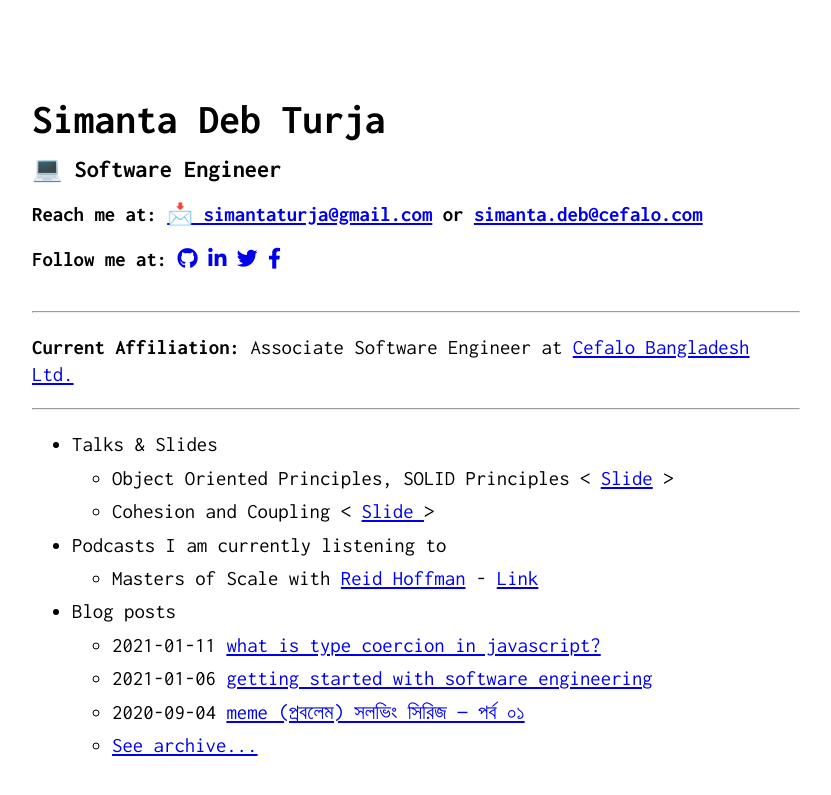
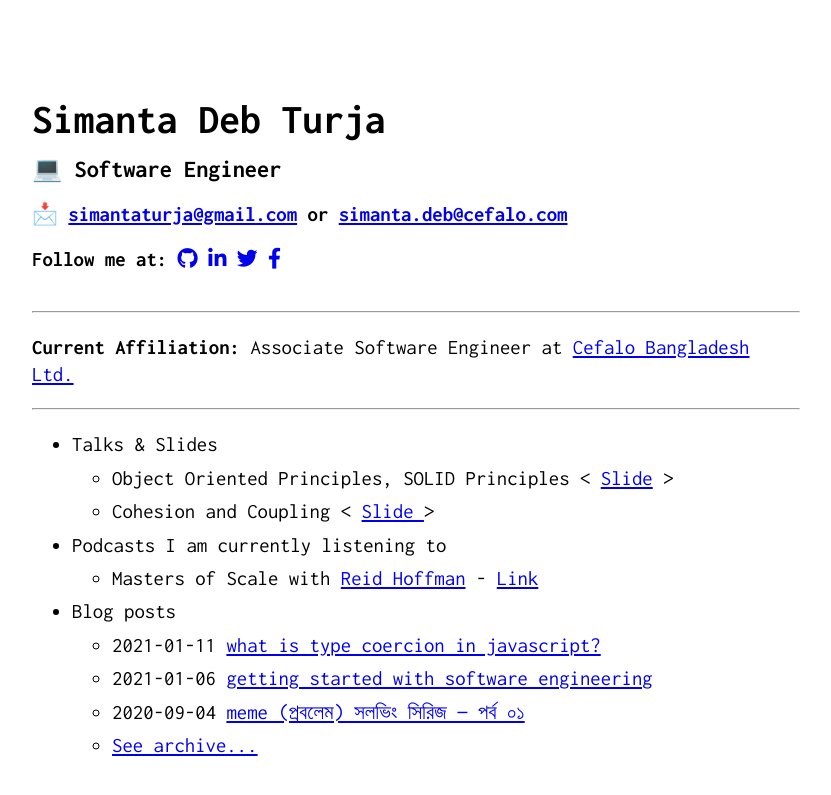
Before and after one commit to simantaturja/simantaturja.github.ioo, a Jekyll site: the page built from index.md, in a window 1280 px wide. Shown: the top 795 px of the page, without its empty margins (224-1055 px from the left). Built offline with Jekyll 4.4.1, drawn with Linux system fonts in a browser that asks for light colours.

Commit message:
edited emoticon homepage

```diff
--- a/_config.yml
+++ b/_config.yml
@@ -1,7 +1,7 @@
 title: Simanta Deb Turja # name of the site
 author: Simanta Deb Turja # name of site's author
 tag: 💻 Software Engineer
-email: 📩 simantaturja@gmail.com # email of site's author
+email: simantaturja@gmail.com # email of site's author
 emailoffice: simanta.deb@cefalo.com
 github: https://github.com/simantaturja
 linkedin: https://linkedin.com/in/simantaturja
--- a/_layouts/home.html
+++ b/_layouts/home.html
@@ -8,7 +8,7 @@ layout: default
       <h1 class="header_title">{{ site.title }}</h1>
       <h3>{{ site.tag }}</h3>
       <h4>
-        Reach me at:
+        📩
         <a href="mailto:simantaturja@gmail.com">{{ site.email }}</a> or
         <a href="mailto:simanta.deb@cefalo.com">{{ site.emailoffice }}</a>
       </h4>
```
